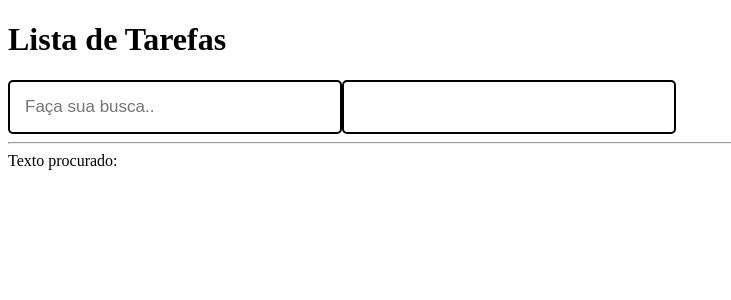
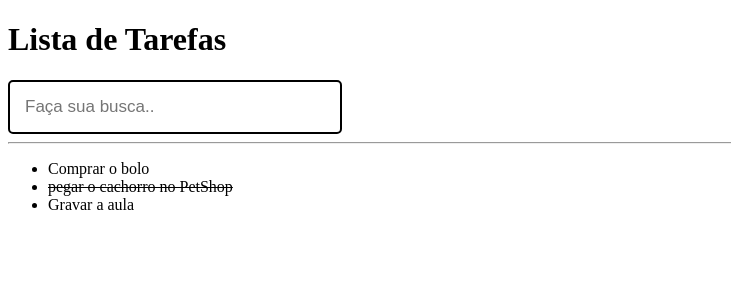
Before and after one commit to LuizPedroSM/b7web-reactjs, a React (Create React App) app: page / in a window 1280 px wide. Shown: the top 300 px of the page, without its empty margins (0-731 px from the left). Built offline with nearby package versions, Linux system fonts and the light colour scheme.

Commit message:
Exibindo Lista

```diff
--- a/src/App.js
+++ b/src/App.js
@@ -4,6 +4,15 @@ import SearchBox from "./components/SearchBox";
 
 function App() {
   const [searchText, setSearchText] = useState("");
+  const [list, setList] = useState([]);
+
+  useEffect(() => {
+    setList([
+      { id: 123, title: "Comprar o bolo", done: false },
+      { id: 124, title: "pegar o cachorro no PetShop", done: true },
+      { id: 125, title: "Gravar a aula", done: false }
+    ]);
+  }, []);
 
   return (
     <>
@@ -12,9 +21,15 @@ function App() {
         frasePadrao="Faça sua busca.."
         onChangeText={t => setSearchText(t)}
       />
-      <SearchBox frasePadrao={searchText} />
+
       <hr />
-      Texto procurado:{searchText}
+      <ul>
+        {list.map((item, index) => (
+          <li key={index}>
+            {item.done ? <del>{item.title}</del> : item.title}
+          </li>
+        ))}
+      </ul>
     </>
   );
 }
```
Also changed, not shown: 1 other file (tests, documents, lock files or other folders).
